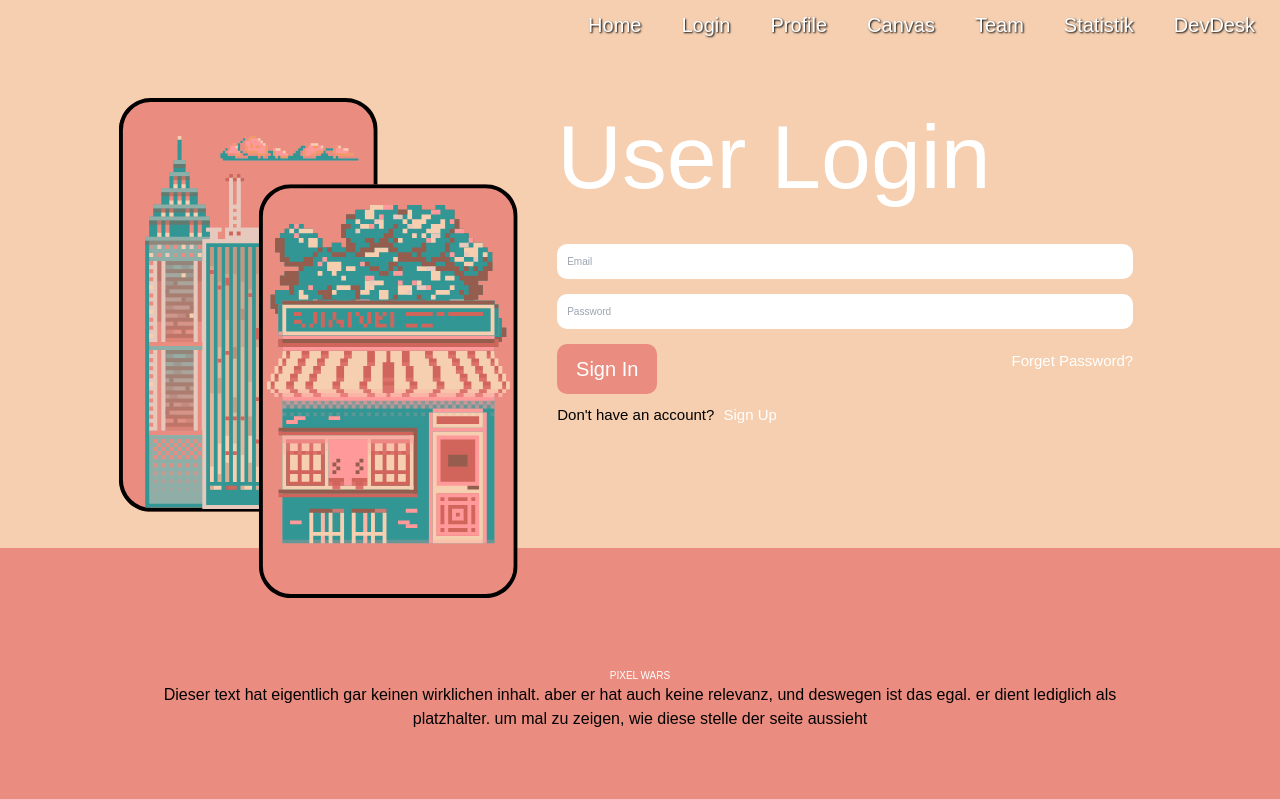
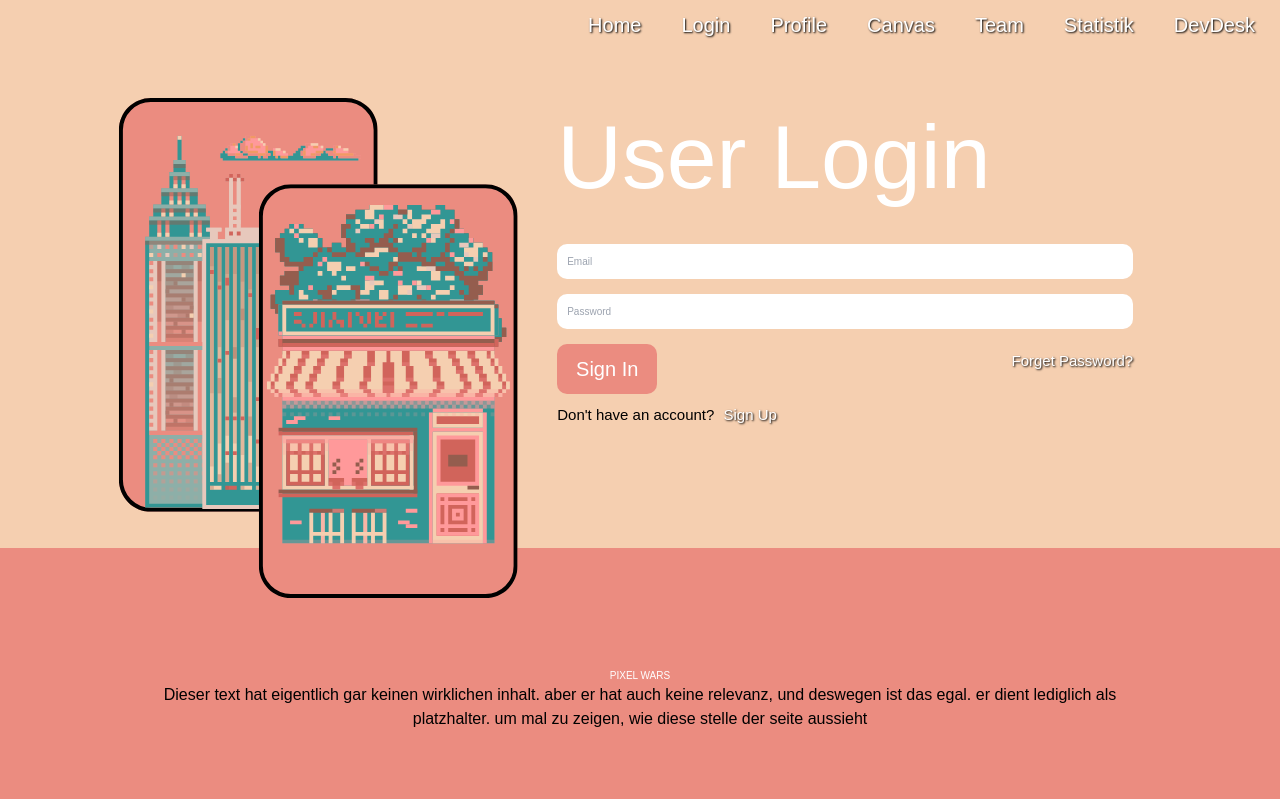
Before and after one commit to Klimperklaus/DCI-Place, a React (Vite) app in the folder frontend/: page /login in a window 1280 px wide. Shown: the top 799 px of the page. Built offline with nearby package versions, Linux system fonts and the light colour scheme; a web font is replaced by a local one.

Commit message:
kleine Desgin tweaks

```diff
--- a/frontend/src/styles/LoginPage.scss
+++ b/frontend/src/styles/LoginPage.scss
@@ -61,6 +61,12 @@ nav ul li a {
   padding: 10px;
   border-radius: 10px;
 }
+.login-box select {
+  width: 300px;
+  padding: 10px;
+  border-radius: 10px;
+  margin-bottom: 10px;
+}
 
 .login-box button {
   width: 100px;
@@ -68,6 +74,7 @@ nav ul li a {
   border-radius: 10px;
   margin-bottom: 10px;
   background-color: #eb8c80;
+
   color: white;
   font-size: 1.5rem;
   cursor: pointer;
@@ -80,14 +87,16 @@ nav ul li a {
 .sign-up {
   display: inline;
   color: white;
+  text-shadow: 1px 1px 2px black;
   text-decoration: none;
-  font-size: 1rem;
+  font-size: 5rem;
   margin-left: 5px;
 }
 
 .forget-password {
   display: flex;
   color: white;
+  text-shadow: 1px 1px 2px black;
   text-decoration: none;
   font-size: 1rem;
   margin-top: -77px;
```
